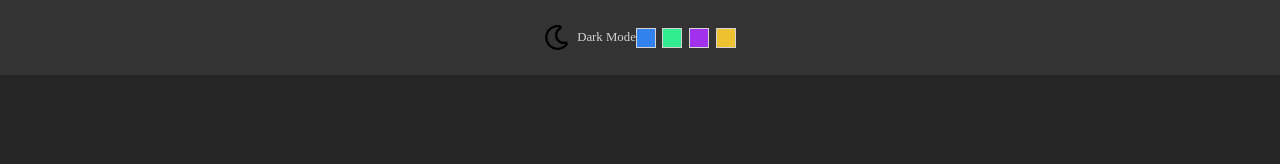
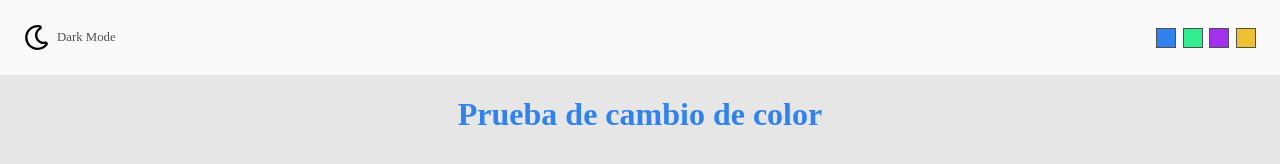
Before and after one commit to 7r3b0r/Portfolio, a plain HTML site: page dev/index.html in a window 1280 px wide. Drawn offline with Linux system fonts and the light colour scheme.

Commit message:
Agregando archivo .ignore y se corrigio Dark mode y se a agrego funcionalidad de colores

```diff
--- a/dev/ccs/styles.css
+++ b/dev/ccs/styles.css
@@ -3,9 +3,10 @@
     --text-color: hsl(0, 0%, 31%);
     --bg-color: hsl(0, 0%, 90%);
     --bg-card-color: hsl(0, 0%, 98%);
+    --transition: color: 1s, background-color 3s ease-in-out;
 }
 
-*{
+* {
     box-sizing: border-box;
 }
 
@@ -13,6 +14,7 @@ body {
     margin: 0;
     background-color: var(--bg-color);
     color: var(--text-color);
+    transition: var(--transition);
 }
 
 body.dark {
@@ -21,38 +23,39 @@ body.dark {
     --bg-card-color: hsl(0, 0%, 20%);
 }
 
-.header{
+.header {
     display: flex;
     align-items: center;
-    justify-content: center;
+    justify-content: space-between;
     height: 75px;
     padding: 0 1.5em;
     background-color: var(--bg-card-color);
+    transition: var(--transition);
 }
 
-.switches{
+.switches {
     display: flex;
     align-items: center;
     justify-content: space-between;
 }
 
-.toggle-theme{
+.toggle-theme {
     display: flex;
     align-items: center;
     justify-content: center;
     cursor: pointer;
 }
 
-.toggle-theme__icon{
+.toggle-theme__icon {
     margin-right: 0.5em;
     width: 25px;
 }
 
-.toggle-theme__text{
+.toggle-theme__text {
     font-size: .8rem;
 }
 
-.colors{
+.colors {
     display: flex;
     justify-content: space-between;
     align-items: center;
@@ -60,7 +63,7 @@ body.dark {
     width: 100px;
 }
 
-.colors__item{
+.colors__item {
     height: 20px;
     width: 20px;
     border: 1px solid var(--text-color);
@@ -68,18 +71,24 @@ body.dark {
     cursor: pointer;
 }
 
-.colors__item--blue{
+.colors__item--blue {
     --primary-color: hsl(214, 84%, 56%);
 }
 
-.colors__item--green{
+.colors__item--green {
     --primary-color: hsl(150, 84%, 56%);
 }
 
-.colors__item--purple{
+.colors__item--purple {
     --primary-color: hsl(276, 84%, 56%);
 }
 
-.colors__item--orange{
+.colors__item--orange {
     --primary-color: hsl(46, 84%, 56%);
 }
+
+.tittle{
+    text-align: center;
+    color: var(--primary-color);
+    transition: var(--transition);
+}
--- a/dev/index.html
+++ b/dev/index.html
@@ -7,7 +7,7 @@
         <link rel="stylesheet" href="/dev/ccs/styles.css" />
         <title>Web Site´s Robert Rangel</title>
     </head>
-    <body class="dark">
+    <body class="light">
         <header class="header">
             <div class="switches">
                 <div id="toggle-theme" class="toggle-theme">
@@ -15,13 +15,14 @@
                     <p id="toggle-text" class="toggle-theme__text">Dark Mode</p>
                 </div>
             </div>
-            <div id="'toggle-colors" class="colors">
+            <div id="toggle-colors" class="colors">
                 <div data-color="hsl(214, 84%, 56%)" class="colors__item colors__item--blue"></div>
                 <div data-color="hsl(150, 84%, 56%)" class="colors__item colors__item--green"></div>
                 <div data-color="hsl(276, 84%, 56%)" class="colors__item colors__item--purple"></div>
                 <div data-color="hsl(46, 84%, 56%)" class="colors__item colors__item--orange"></div>
             </div>
         </header>
+        <h1 class="tittle"> Prueba de cambio de color </h1>
         <script src="/dev/js/scritpts.js"></script>
     </body>
 </html>
--- a/dev/js/scritpts.js
+++ b/dev/js/scritpts.js
@@ -1,6 +1,10 @@
 const toggleTheme = document.getElementById('toggle-theme');
 const toggleIcon = document.getElementById('toggle-icon');
 const toggleText = document.getElementById('toggle-text');
+
+
+const toggleColors = document.getElementById('toggle-colors');
+const rootStyles = document.documentElement.style;
 
 toggleTheme.addEventListener('click', ()=>{
     document.body.classList.toggle('dark');
@@ -12,3 +16,8 @@ toggleTheme.addEventListener('click', ()=>{
         toggleText.textContent='Dark Mode'
     }
 })
+
+
+toggleColors.addEventListener('click', (e) => {
+    rootStyles.setProperty("--primary-color", e.target.dataset.color);
+});
```
Also changed, not shown: public/index.html (deleted, +0 -12 lines), 1 other file.
